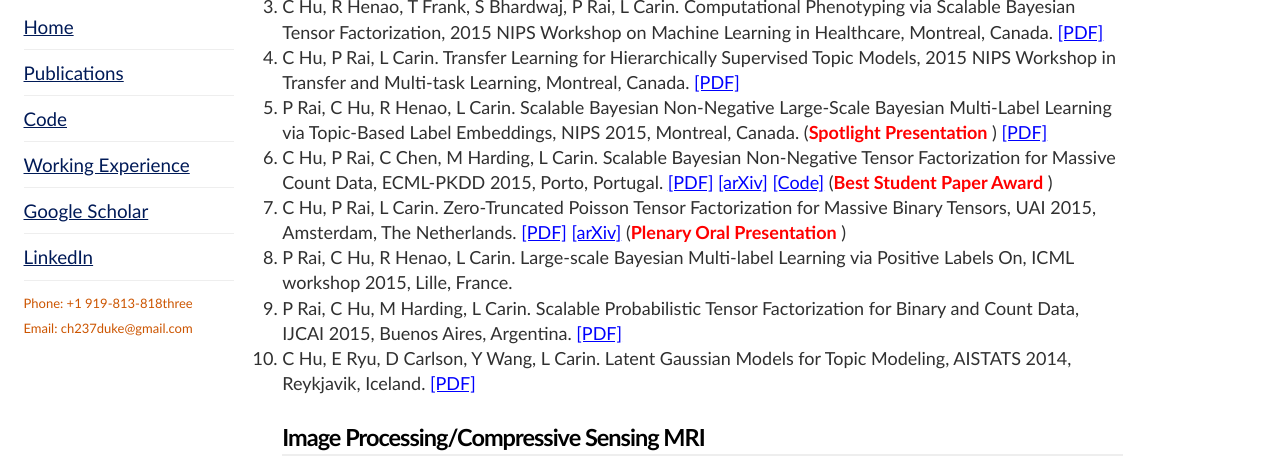
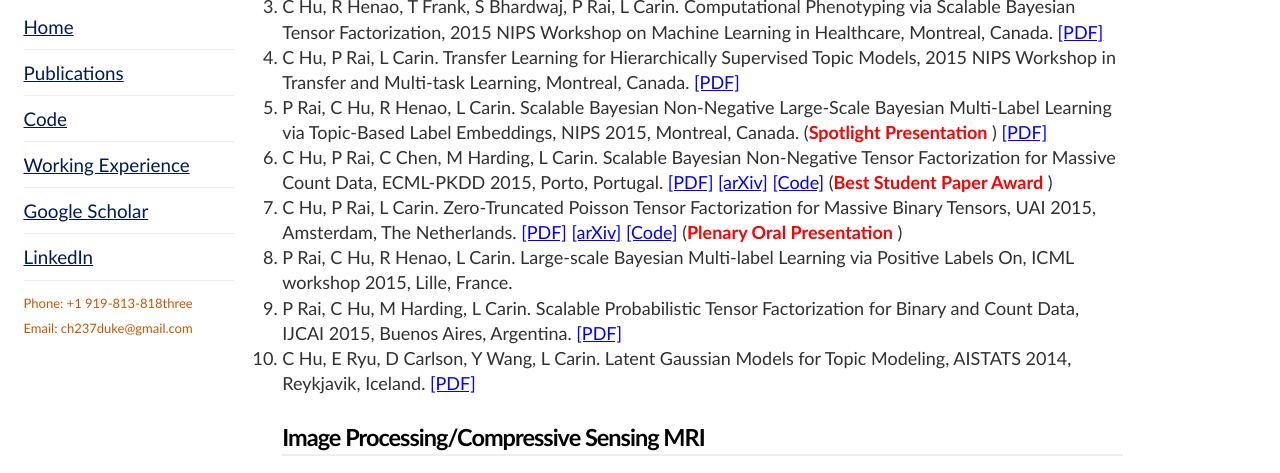
Before and after one commit to ianhoo65/ch237.github.io, a plain HTML site: page Paper.html in a window 1280 px wide. Shown: the part 271-744 px from the top of the page. Drawn offline with Linux system fonts and the light colour scheme.

Commit message:
Update Paper.html

```diff
--- a/Paper.html
+++ b/Paper.html
@@ -106,6 +106,7 @@ Tensor Factorization for Massive Count Data, ECML-PKDD 2015, Porto, Portugal.
 Binary Tensors, UAI 2015, Amsterdam, The Netherlands.
 <a style=" color: blue;" href="Papers/CH_UAI15.pdf">[PDF]</a>
 <a style=" color: blue;" href="http://arxiv.org/abs/1508.04210">[arXiv]</a>
+<a style=" color: blue;" href="https://github.com/ch237/BinaryTensorFactorization">[Code]</a>
 (<font color="#FF0000"><strong>Plenary Oral Presentation</strong></font> )
 </li>
 
```
